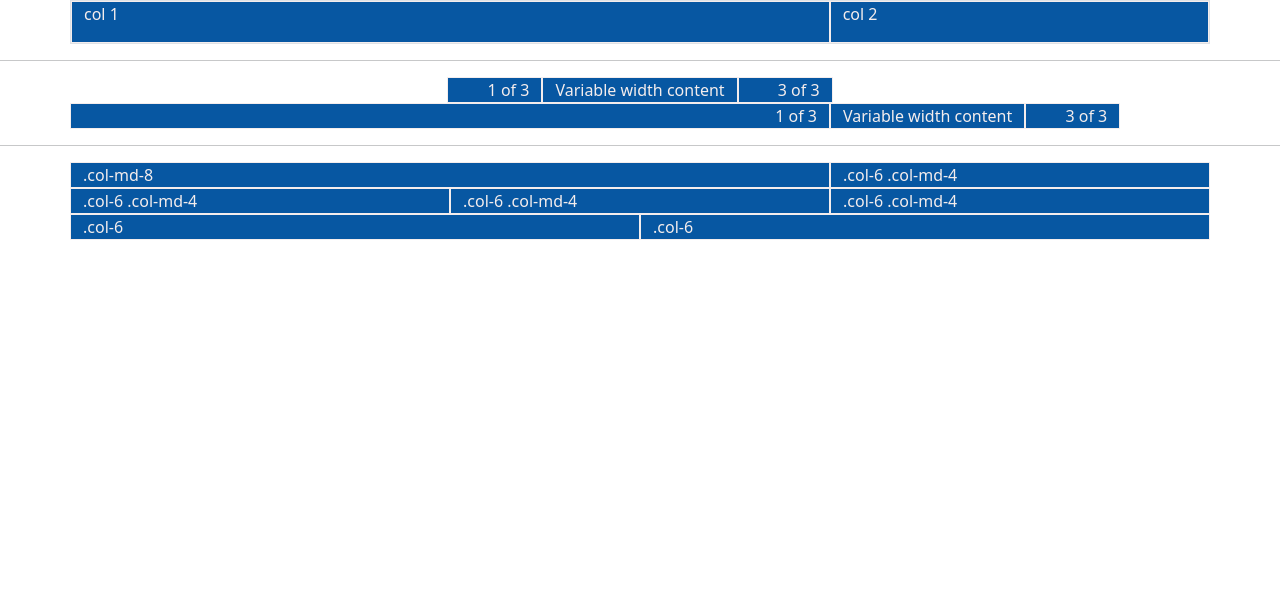
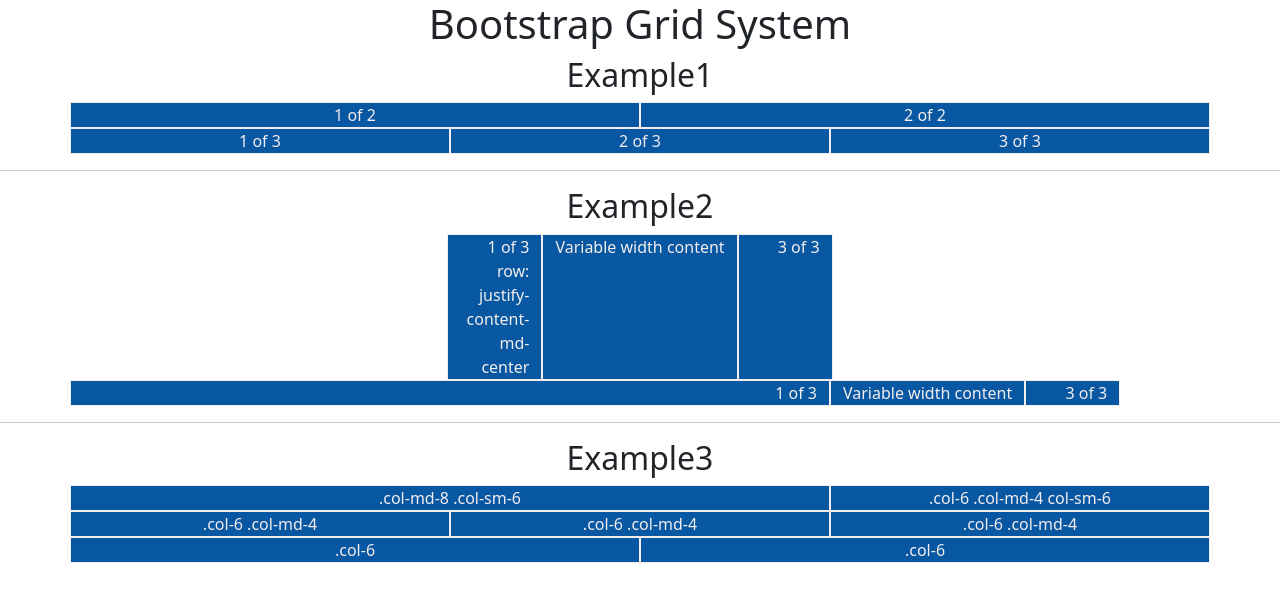
Before and after one commit to saebuabu/bootstrap-react, a React (Create React App) app: page / in a window 1280 px wide. Shown: the top 602 px of the page. Built offline with nearby package versions, Linux system fonts and the light colour scheme.

Commit message:
voorbeeld en initialisatie.md

```diff
--- a/src/App.css
+++ b/src/App.css
@@ -1,10 +1,5 @@
 .App {
   text-align: center;
-}
-
-
-
-.App-header {
 }
 
 .App-link {
--- a/src/App.js
+++ b/src/App.js
@@ -1,21 +1,26 @@
 import './App.css';
-
-function Example3() {
+function Example1() {
   return (
   <>
   <div class="container">
     <div class="row">
-    <div class="col-md-8">.col-md-8</div>
-    <div class="col-6 col-md-4">.col-6 .col-md-4</div>
+      <div class="col">
+        1 of 2
+      </div>
+      <div class="col">
+        2 of 2
+      </div>
     </div>
     <div class="row">
-    <div class="col-6 col-md-4">.col-6 .col-md-4</div>
-    <div class="col-6 col-md-4">.col-6 .col-md-4</div>
-    <div class="col-6 col-md-4">.col-6 .col-md-4</div>
+      <div class="col">
+        1 of 3
       </div>
-  <div class="row">
-    <div class="col-6">.col-6</div>
-    <div class="col-6">.col-6</div>
+      <div class="col">
+        2 of 3
+      </div>
+      <div class="col">
+        3 of 3
+      </div>
     </div>
   </div>
   </>
@@ -28,7 +33,7 @@
   <div class="container text-end">
     <div class="row justify-content-md-center">
       <div class="col col-lg-1">
-      1 of 3
+        1 of 3 row: justify-content-md-center
       </div>
       <div class="col-md-auto">
         Variable width content
@@ -53,27 +58,46 @@
   );
 }
 
+function Example3() {
+  return (
+  <>
+<div class="container">
+  <div class="row">
+    <div class="col-md-8 col-sm-6">.col-md-8 .col-sm-6</div>
+    <div class="col-6 col-md-4 col-sm-6">.col-6 .col-md-4 col-sm-6</div>
+  </div>
+  <div class="row">
+    <div class="col-6 col-md-4">.col-6 .col-md-4</div>
+    <div class="col-6 col-md-4">.col-6 .col-md-4</div>
+    <div class="col-6 col-md-4">.col-6 .col-md-4</div>
+  </div>
+  <div class="row">
+    <div class="col-6">.col-6</div>
+    <div class="col-6">.col-6</div>
+  </div>
+</div>
+</>
+  );
+}
+
+
 function App() {
   return (
     <>
     <div className="App">
       <header className="App-header">
+        <h1>Bootstrap Grid System</h1>
       </header>
-      <div className="container border ">
-        <div className="row text-start">
-        <div className="col-lg-8 col-md-6">
-            <p>col 1</p>
-          </div>
-          <div className="col-lg-4 col-md-6">
-            <p>col 2</p>
-          </div>
-        </div>
-      </div>
-    </div>
+      <h2>Example1</h2>
+      <Example1 />
       <hr />
+      <h2>Example2</h2>
       <Example2 />
       <hr />
+      <h2>Example3</h2>
       <Example3 />
+    </div>
+
     </>
   );
 }
```
Also changed, not shown: 1 other file (tests, documents, lock files or other folders). Lines whose indentation alone changed are shown as unchanged.
